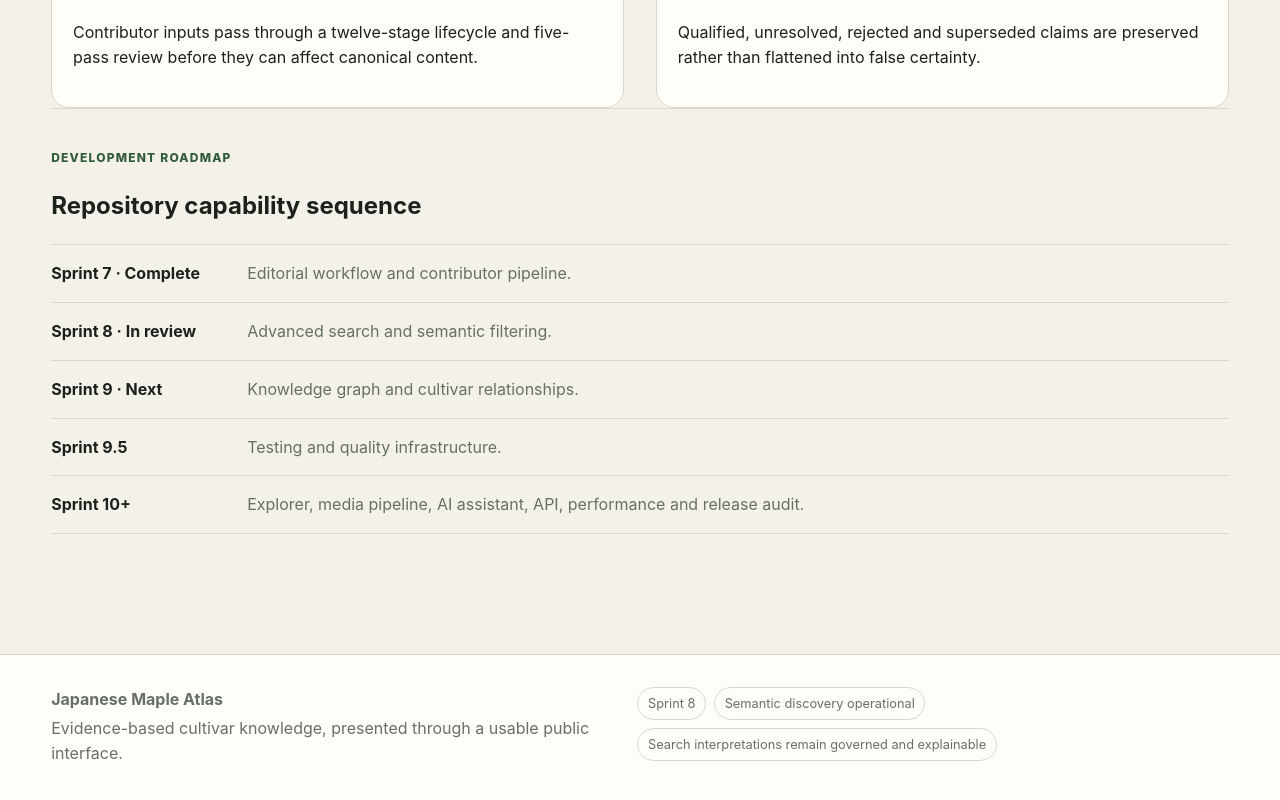
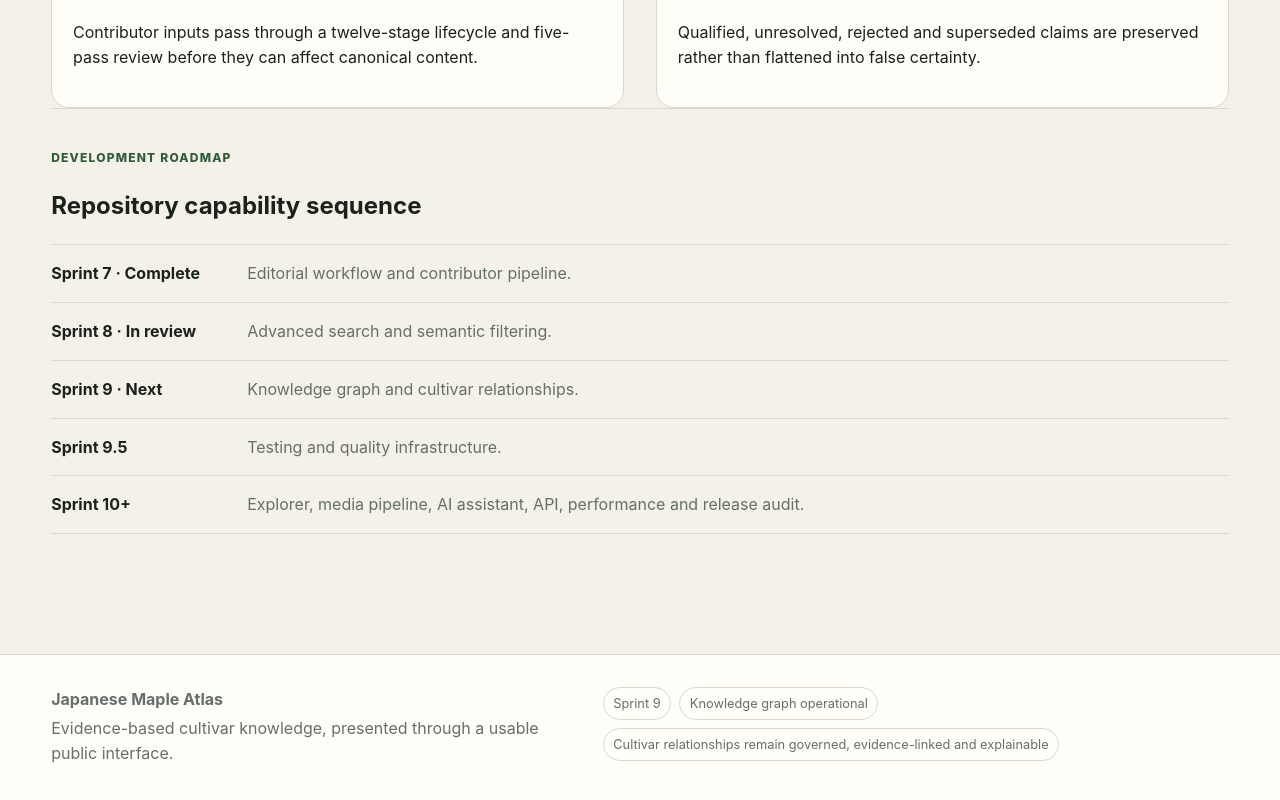
Before and after one commit to JorisMB82/japanese-maple-atlas, a Next.js app: page /about in a window 1280 px wide. Shown: the part 1023-1823 px from the top of the page. Built offline with nearby package versions, Linux system fonts and the light colour scheme.

Commit message:
Wire knowledge graph styling and release status

```diff
--- a/app/layout.js
+++ b/app/layout.js
@@ -2,11 +2,12 @@ import './globals.css';
 import './media.css';
 import './editorial.css';
 import './search.css';
+import './graph.css';
 import SiteHeader from '@/components/SiteHeader';
 
 export const metadata = {
   title: { default: 'Japanese Maple Atlas', template: '%s · Japanese Maple Atlas' },
-  description: 'An evidence-aware platform for discovering, comparing, and inspecting Japanese maple cultivars.'
+  description: 'An evidence-aware platform for discovering, comparing, and inspecting Japanese maple cultivars and their governed relationships.'
 };
 
 export default function RootLayout({ children }) {
@@ -15,7 +16,7 @@ export default function RootLayout({ children }) {
     <main>{children}</main>
     <footer>
       <div><strong>Japanese Maple Atlas</strong><p>Evidence-based cultivar knowledge, presented through a usable public interface.</p></div>
-      <div><span>Sprint 8</span><span>Semantic discovery operational</span><span>Search interpretations remain governed and explainable</span></div>
+      <div><span>Sprint 9</span><span>Knowledge graph operational</span><span>Cultivar relationships remain governed, evidence-linked and explainable</span></div>
     </footer>
   </body></html>;
 }
```
